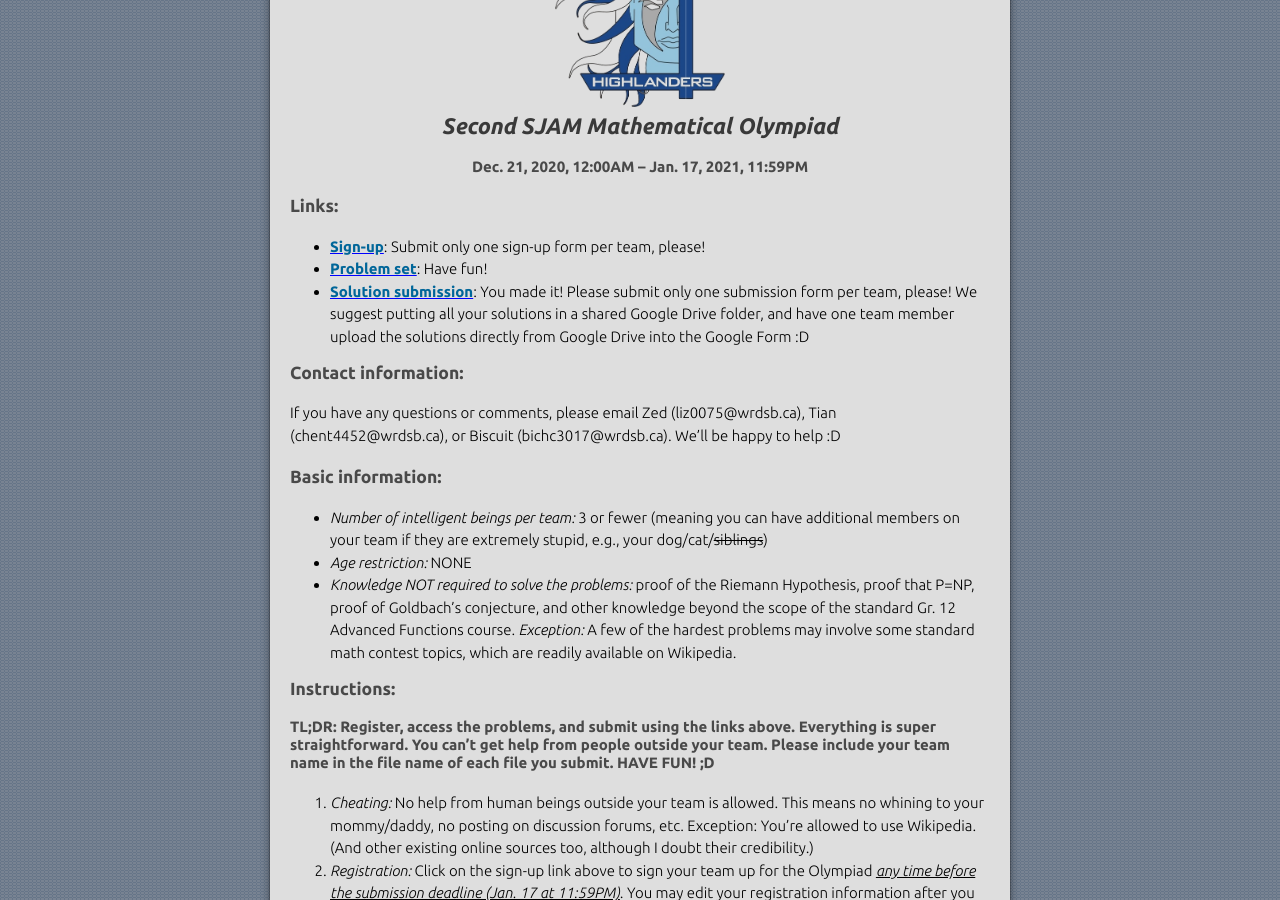
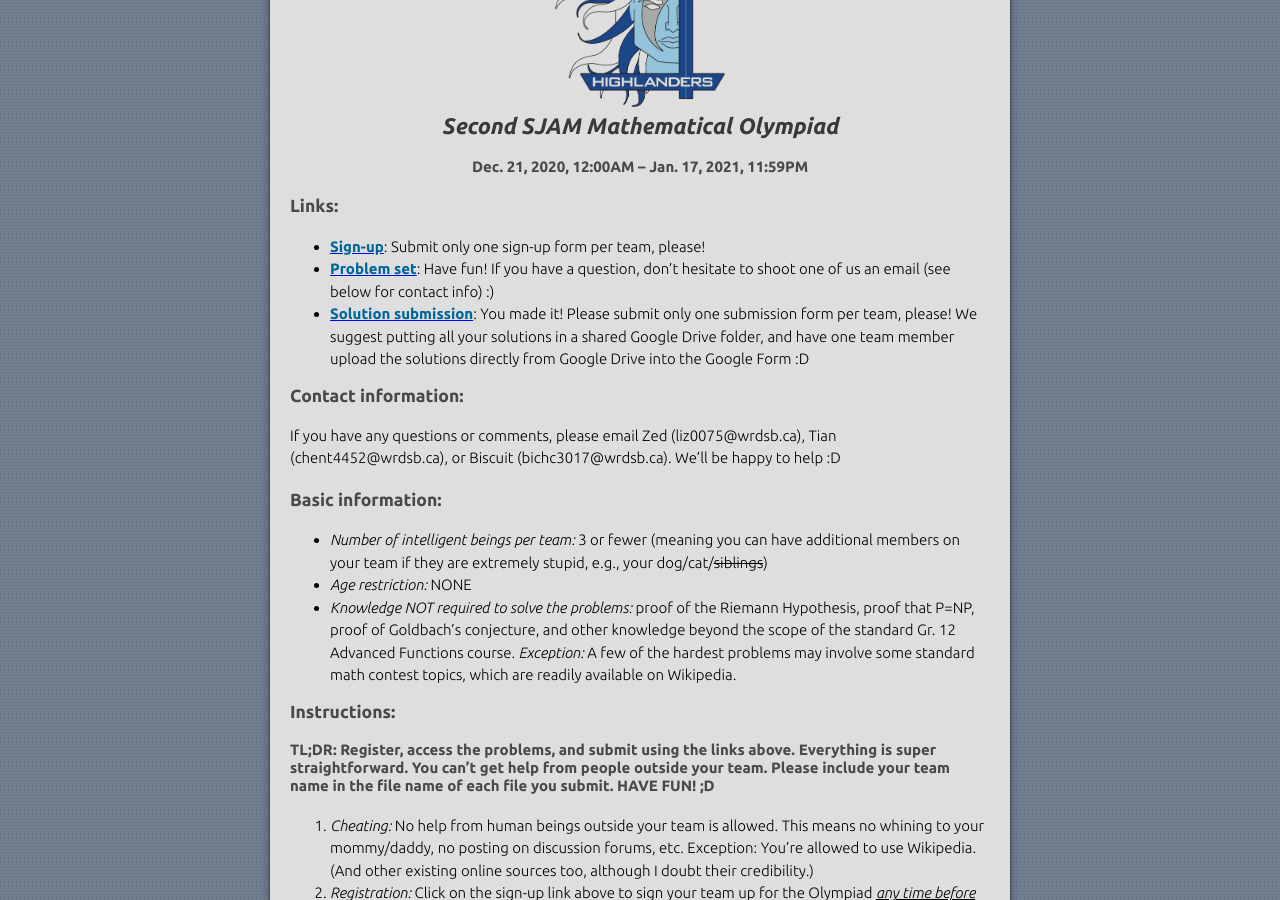
Before and after one commit to sjammathletes/sjammathletes.github.io, a Jekyll site: the page built from sjammo.md, in a window 1280 px wide and 900 px high, scrolled down 321 px. Built offline with Jekyll 4.4.1, drawn with Linux system fonts in a browser that asks for light colours; our own code applies the rules of GitHub Pages for plain Markdown files.

Commit message:
make ppl ask us questions

```diff
--- a/sjammo.md
+++ b/sjammo.md
@@ -8,7 +8,7 @@
 
 ### Links:
  - <b><ins style="color:blue;">[Sign-up](https://forms.gle/LbFGjmJu8spPPsuE7){: target="_blank"}</ins></b>: Submit only one sign-up form per team, please!
- - <b><ins style="color:blue;">[Problem set](/assets/pdfs/2020-2021/SJAMMO/sjammo2.pdf){: target="_blank"}</ins></b>: Have fun!
+ - <b><ins style="color:blue;">[Problem set](/assets/pdfs/2020-2021/SJAMMO/sjammo2.pdf){: target="_blank"}</ins></b>: Have fun! If you have a question, don't hesitate to shoot one of us an email (see below for contact info) :)
  - <b><ins style="color:blue;">[Solution submission](https://forms.gle/EwWYkKmz5Z3oTBmK8){: target="_blank"}</ins></b>: You made it! Please submit only one submission form per team, please! We suggest putting all your solutions in a shared Google Drive folder, and have one team member upload the solutions directly from Google Drive into the Google Form :D
 
 ### Contact information:
```
